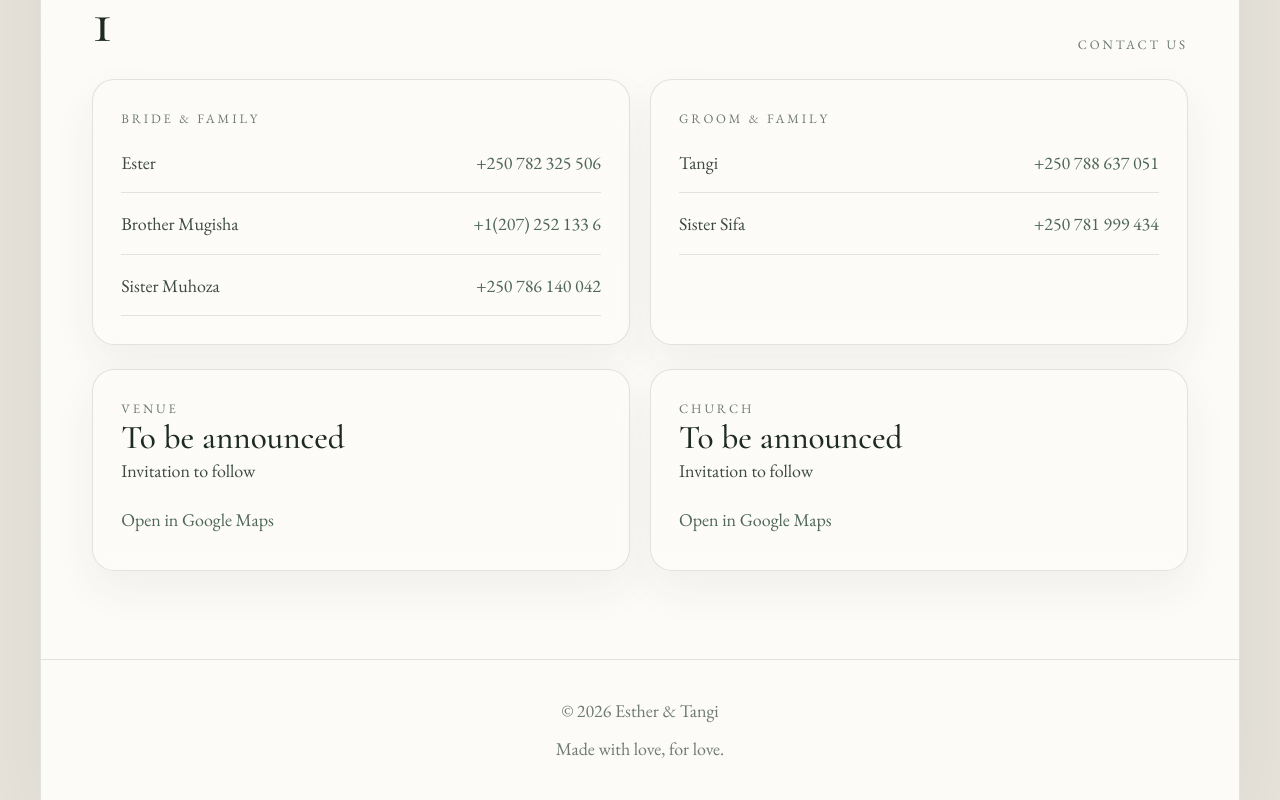
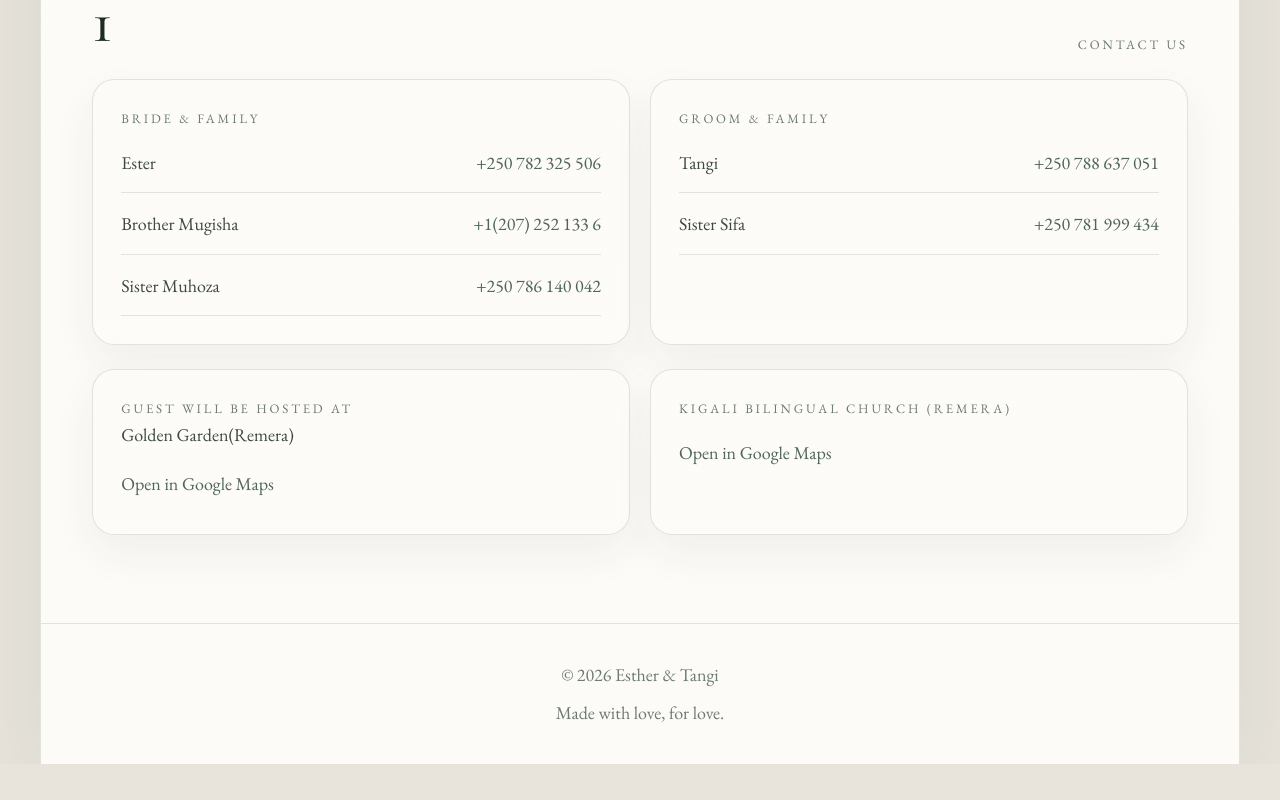
Before and after one commit to nyirurugoomar/ester-tangi, a React (Vite) app: page / in a window 1280 px wide. Shown: the part 6615-7415 px from the top of the page. After the commit the page ends 7379 px from the top, so only its background shows below. Built offline with nearby package versions, Linux system fonts and the light colour scheme.

Commit message:
Adding maps of church and hosting location

```diff
--- a/src/data/weddingData.js
+++ b/src/data/weddingData.js
@@ -122,16 +122,14 @@ export const weddingData = {
     "We've known each other for a long time—long before we knew all we would become. Life had its own quiet plan, and our story unfolded in the most beautiful way. We would be honoured to celebrate with you as we begin our forever together.",
   venues: [
     {
-      label: 'Venue',
-      name: 'To be announced',
-      location: 'Invitation to follow',
-      mapUrl: 'https://maps.google.com',
+      label: 'Guest will be hosted at',
+      location: 'Golden Garden(Remera)',
+      mapUrl: 'https://www.google.com/maps/place/Golden+Garden+Rebero/@-1.9981323,30.0790456,17z/data=!3m1!4b1!4m6!3m5!1s0x19dca9ef90b6aee5:0x7f9bee3f6658856a!8m2!3d-1.9981323!4d30.0816205!16s%2Fg%2F11l8tlxqqp?entry=ttu&g_ep=EgoyMDI2MDYwMS4wIKXMDSoASAFQAw%3D%3D',
     },
     {
-      label: 'Church',
-      name: 'To be announced',
-      location: 'Invitation to follow',
-      mapUrl: 'https://maps.google.com',
+      label: 'Kigali Bilingual Church (Remera)',
+      location: '',
+      mapUrl: 'https://www.google.com/maps/place/Kigali+Bilingual+Seventh-day+Adventist+Church/@-1.9639807,30.1026366,17z/data=!4m16!1m9!3m8!1s0x19dca79e8e038591:0x3f9578d55becc68c!2sKigali+Bilingual+Seventh-day+Adventist+Church!8m2!3d-1.9639807!4d30.1052115!9m1!1b1!16s%2Fg%2F11rw67c36t!3m5!1s0x19dca79e8e038591:0x3f9578d55becc68c!8m2!3d-1.9639807!4d30.1052115!16s%2Fg%2F11rw67c36t?entry=ttu&g_ep=EgoyMDI2MDYwMS4wIKXMDSoASAFQAw%3D%3D',
     },
   ],
 }
```
